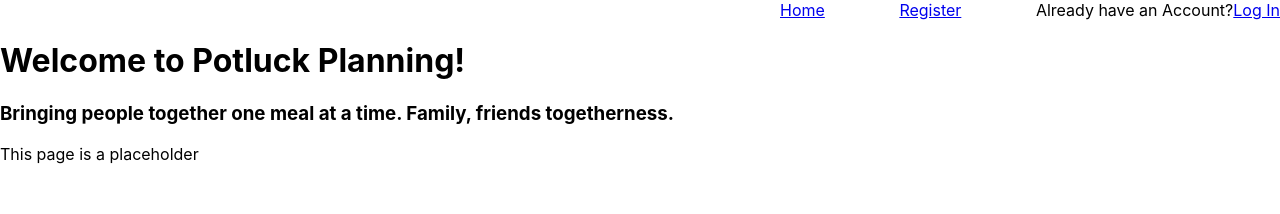
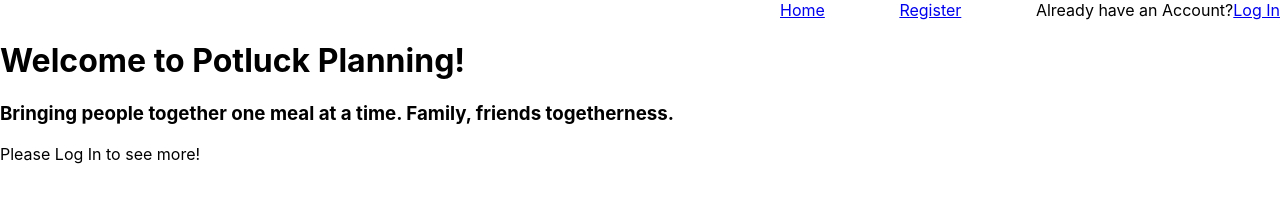
Before and after one commit to Potluck-Planner-1/Potluck-FE, a React (Create React App) app: page / in a window 1280 px wide. Shown: the top 214 px of the page. Built offline with nearby package versions, Linux system fonts and the light colour scheme.

Commit message:
added some user info to home page rendering only on existence of token

```diff
--- a/src/components/home.js
+++ b/src/components/home.js
@@ -1,20 +1,19 @@
 import React, {useState, useEffect} from 'react';
 
 export default function Home(){
-    // const [token, setToken] = useState(localStorage.getItem('token'))
+    const [token, setToken] = useState(localStorage.getItem('token'))
     return(
         <div>
-            {/* {!token && (<section className='login'><article>
-                login form
-            </article>
-            <article>
-                register form
-            </article>
-            </section>)} */}
+            {token && (<section className='userPage'>
 
+            </section>)}
+        { !token && (
+            <div>
             <h1>Welcome to Potluck Planning!</h1>
             <h3>Bringing people together one meal at a time. Family, friends togetherness. </h3>
-            <p>This page is a placeholder</p>
+            <p>Please Log In to see more!</p>
+            </div>
+        )}
         </div>
     )
 }
```
Also changed, not shown: src/components/userPage.js (added, +13 -0 lines).
